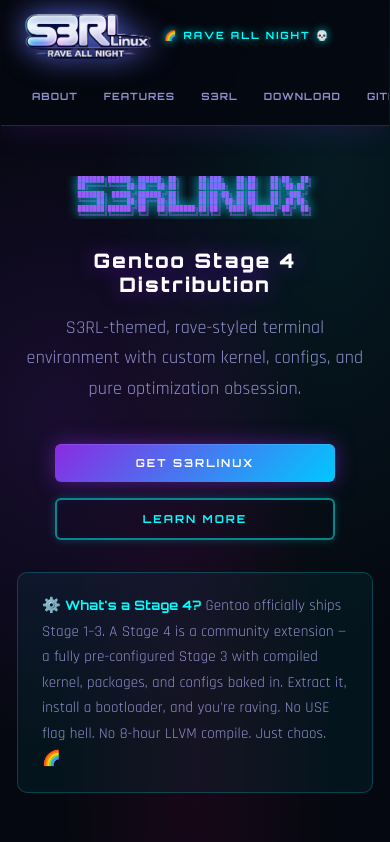
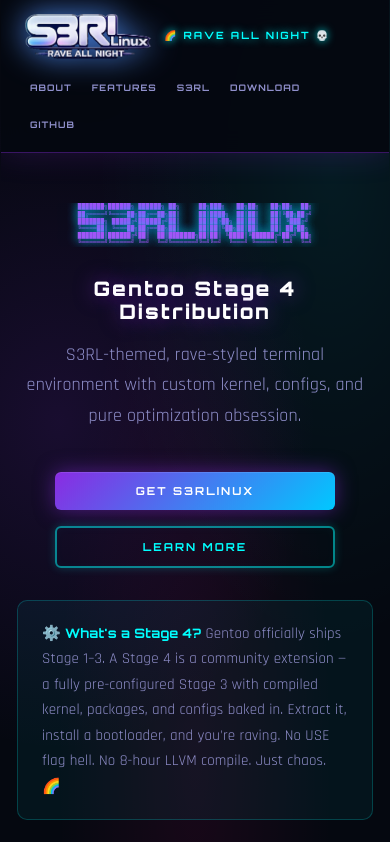
Before and after one commit to moonlightOS-Meow/s3rlinux, a React (Vite) app in the folder website-src/: page / in a window 390 px wide. Shown: the top 842 px of the page. Built offline with nearby package versions, Linux system fonts and the light colour scheme.

Commit message:
fix: Nav wraps on mobile, GITHUB no longer exiled off screen 💀

```diff
--- a/website-src/src/App.css
+++ b/website-src/src/App.css
@@ -104,7 +104,7 @@ body {
   display: flex;
   gap: 2px;
   align-items: center;
-  flex-wrap: nowrap;
+  flex-wrap: wrap;
 }
 
 .nav-link {
@@ -114,7 +114,7 @@ body {
   font-weight: 700;
   font-size: 9px;
   letter-spacing: 1px;
-  padding: 7px 9px;
+  padding: 6px 8px;
   border-radius: 4px;
   transition: all 0.2s;
   border: 1px solid transparent;
@@ -634,16 +634,18 @@ section p {
   .header-content {
     flex-direction: column;
     align-items: flex-start;
-    gap: 16px;
+    gap: 8px;
   }
 
   .nav {
-    gap: 4px;
+    gap: 2px;
+    flex-wrap: wrap;
+    width: 100%;
   }
 
   .nav-link {
-    font-size: 10px;
-    padding: 6px 10px;
+    font-size: 9px;
+    padding: 5px 8px;
   }
 
   .hero {
```
